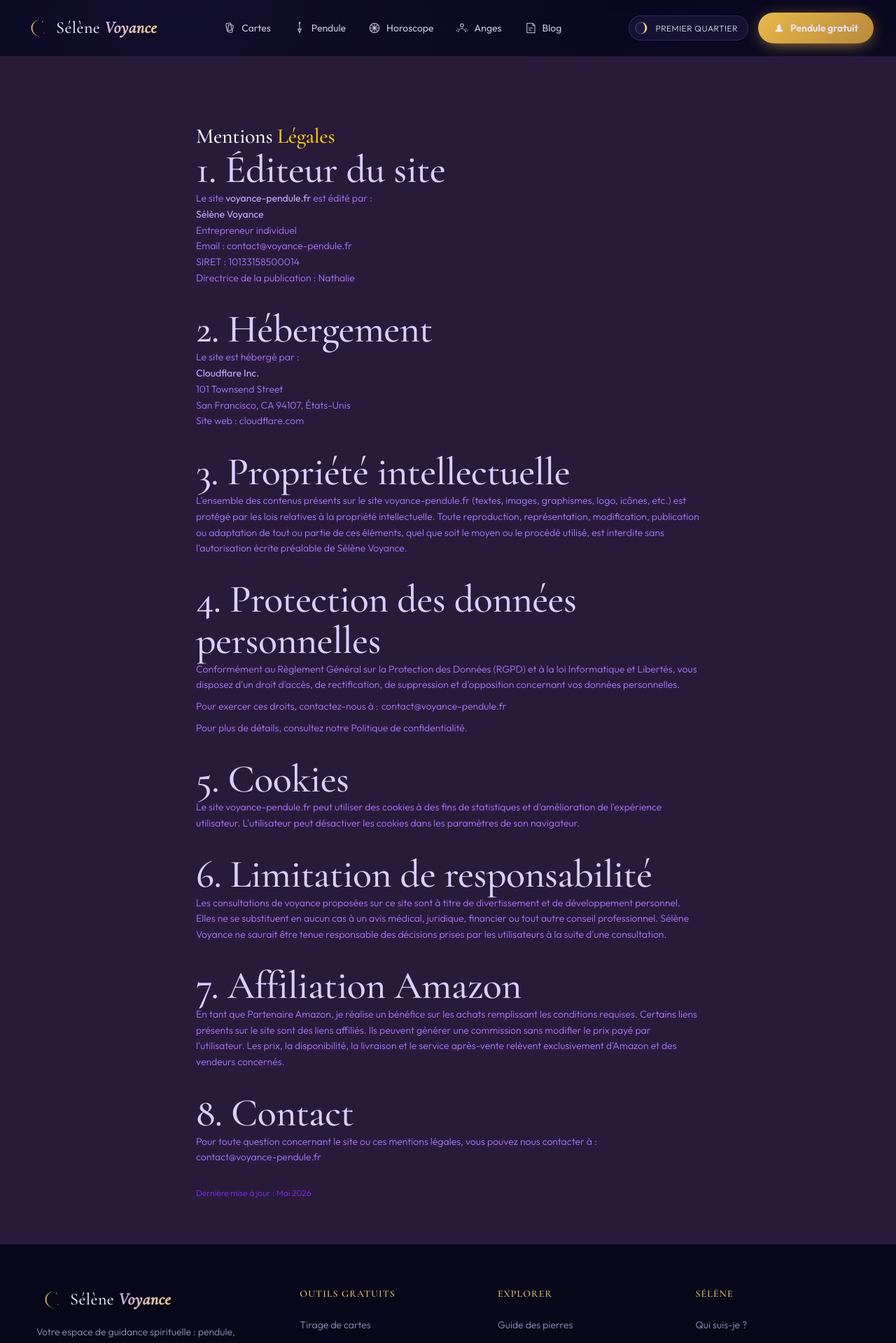
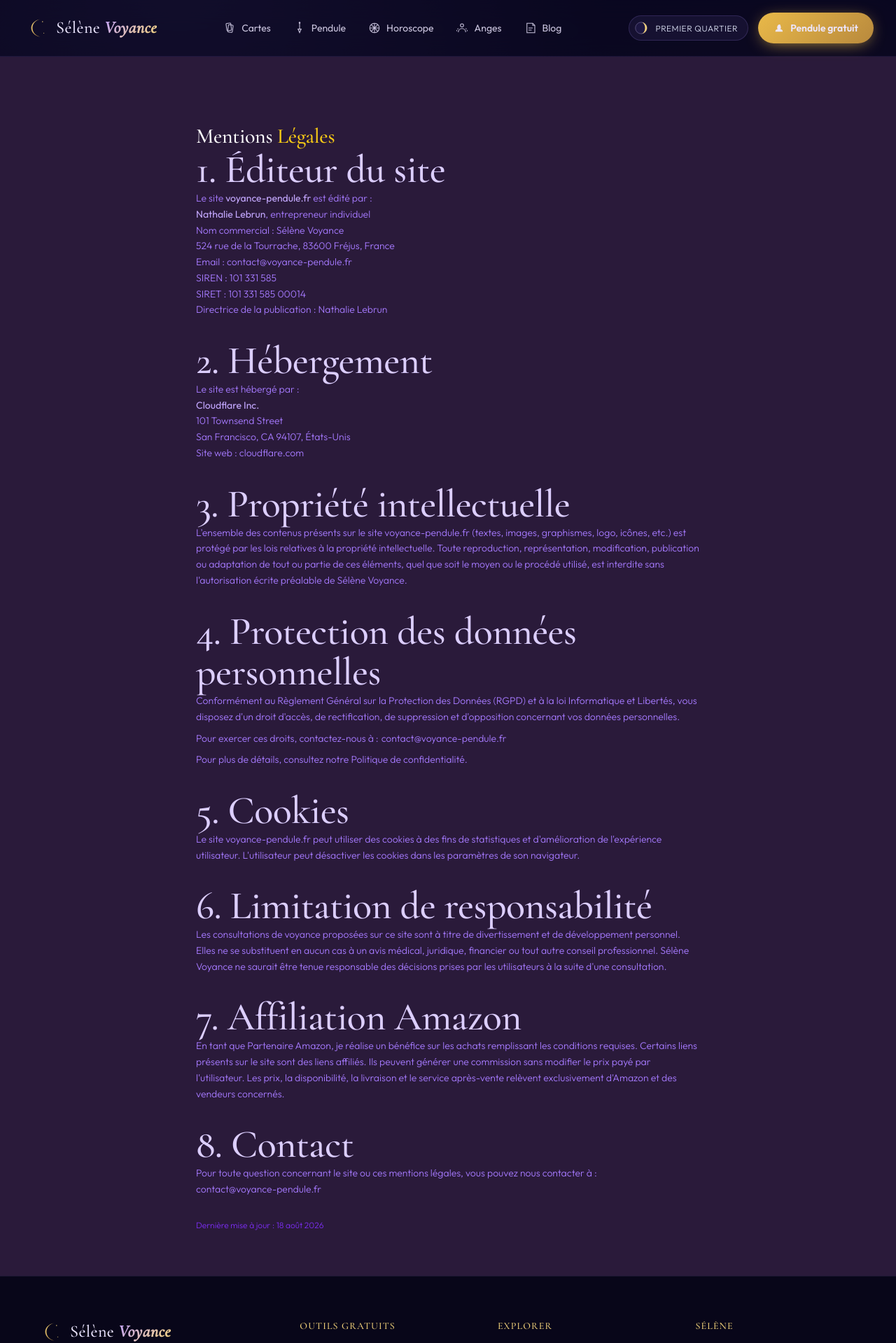
Before and after one commit to selenevoyance14-svg/voyance-pendule, a Next.js app: page /mentions-legales in a window 1280 px wide. Shown: the top 1919 px of the page at 70% size. Built offline with nearby package versions, Linux system fonts and the light colour scheme.

Commit message:
Corriger les mentions légales et la confidentialité

```diff
--- a/src/app/mentions-legales/page.tsx
+++ b/src/app/mentions-legales/page.tsx
@@ -18,11 +18,13 @@ export default function MentionsLegales() {
                         <h2 className="font-heading text-lg font-semibold text-mystic-200 mb-3">1. Éditeur du site</h2>
                         <p>
                             Le site <strong className="text-mystic-300">voyance-pendule.fr</strong> est édité par :<br />
-                            <strong className="text-mystic-300">Sélène Voyance</strong><br />
-                            Entrepreneur individuel<br />
-                            Email : <a href="mailto:bonsplansmania@gmail.com" className="text-gold-400 hover:text-gold-300 transition">contact@voyance-pendule.fr</a><br />
-                            SIRET : 10133158500014<br />
-                            Directrice de la publication : Nathalie
+                            <strong className="text-mystic-300">Nathalie Lebrun</strong>, entrepreneur individuel<br />
+                            Nom commercial : Sélène Voyance<br />
+                            524 rue de la Tourrache, 83600 Fréjus, France<br />
+                            Email : <a href="mailto:contact@voyance-pendule.fr" className="text-gold-400 hover:text-gold-300 transition">contact@voyance-pendule.fr</a><br />
+                            SIREN : 101 331 585<br />
+                            SIRET : 101 331 585 00014<br />
+                            Directrice de la publication : Nathalie Lebrun
                         </p>
                     </section>
 
@@ -56,7 +58,7 @@ export default function MentionsLegales() {
                         </p>
                         <p className="mt-2">
                             Pour exercer ces droits, contactez-nous à :
-                            <a href="mailto:bonsplansmania@gmail.com" className="text-gold-400 hover:text-gold-300 transition ml-1">contact@voyance-pendule.fr</a>
+                            <a href="mailto:contact@voyance-pendule.fr" className="text-gold-400 hover:text-gold-300 transition ml-1">contact@voyance-pendule.fr</a>
                         </p>
                         <p className="mt-2">
                             Pour plus de détails, consultez notre <a href="/confidentialite" className="text-gold-400 hover:text-gold-300 transition">Politique de confidentialité</a>.
@@ -96,12 +98,12 @@ export default function MentionsLegales() {
                         <h2 className="font-heading text-lg font-semibold text-mystic-200 mb-3">8. Contact</h2>
                         <p>
                             Pour toute question concernant le site ou ces mentions légales, vous pouvez nous contacter à :<br />
-                            <a href="mailto:bonsplansmania@gmail.com" className="text-gold-400 hover:text-gold-300 transition">contact@voyance-pendule.fr</a>
+                            <a href="mailto:contact@voyance-pendule.fr" className="text-gold-400 hover:text-gold-300 transition">contact@voyance-pendule.fr</a>
                         </p>
                     </section>
 
                     <p className="text-mystic-600 text-xs mt-8">
-                        Dernière mise à jour : Mai 2026
+                        Dernière mise à jour : 18 août 2026
                     </p>
                 </div>
             </div>
```
